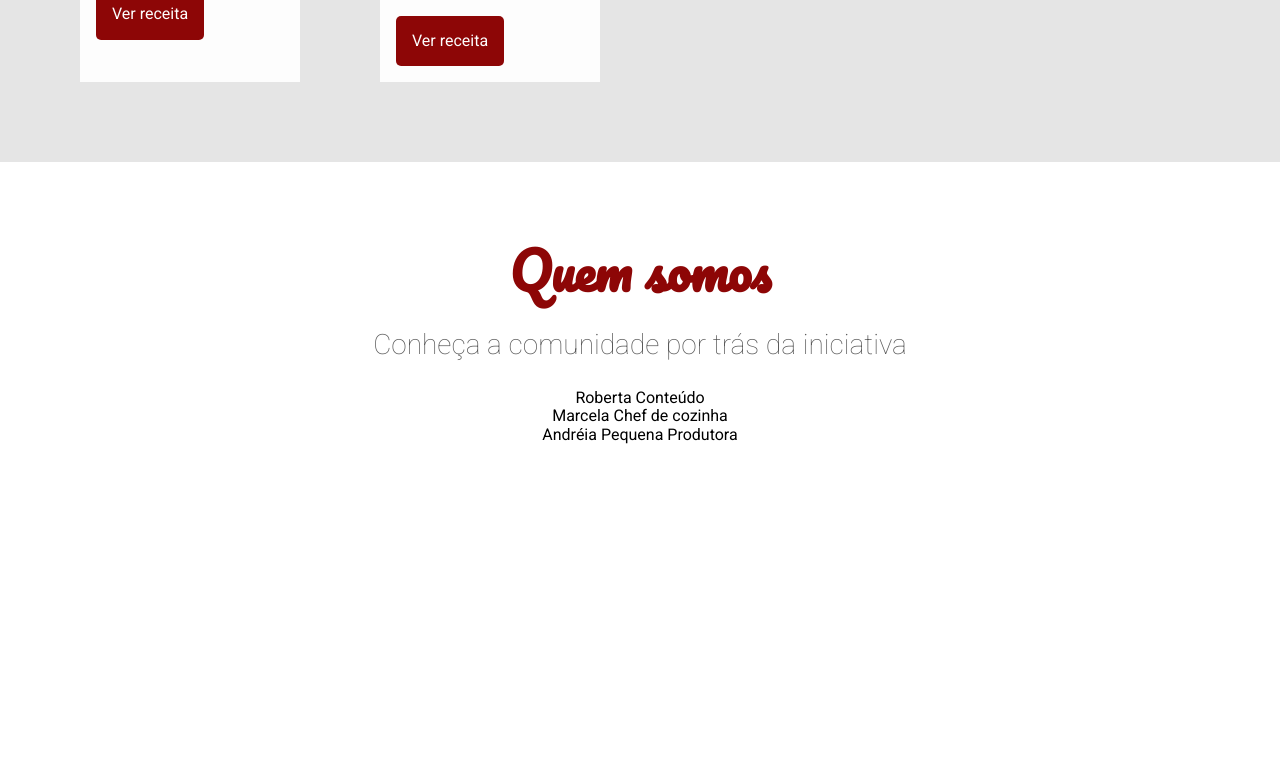
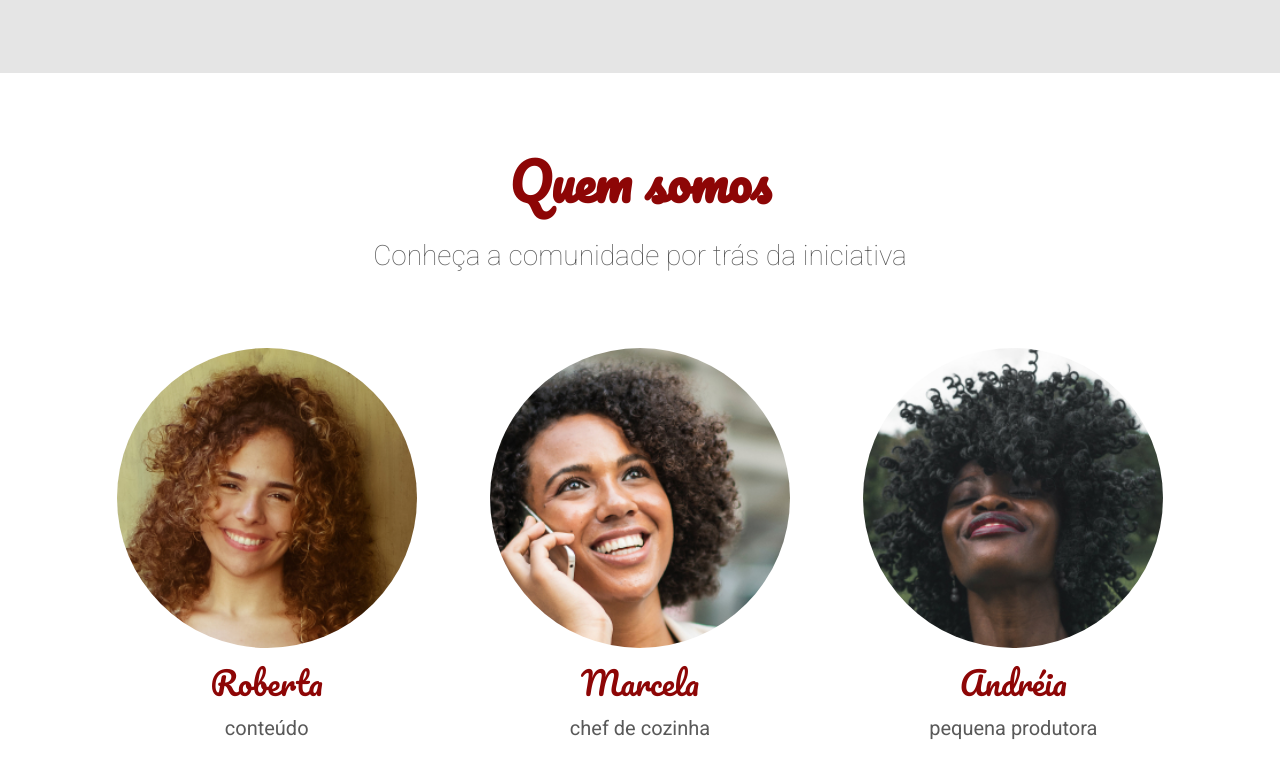
Before and after one commit to TBrZCientista/arquitetura-css-assets, a plain HTML site: page index.html in a window 1280 px wide. Shown: the part 2116-2893 px from the top of the page. Before the commit the page ends 2640 px from the top, so only its background shows below. Drawn offline with Linux system fonts and the light colour scheme.

Commit message:
estilizando pessoas

```diff
--- /dev/null
+++ b/assets/css/pessoa/pessoa-funcao.css
@@ -0,0 +1,5 @@
+.pessoa__funcao {
+    text-transform: lowercase;
+    color: #595959;
+    font-size: 1.25rem;
+}
--- /dev/null
+++ b/assets/css/pessoa/pessoa-imagem.css
@@ -0,0 +1,22 @@
+.pessoa__imagem {
+    height: 300px;
+    background-size: cover;
+    background-position: center;
+    border-radius: 100%;
+    margin: 0 auto;
+    width: 300px;
+    background-repeat: no-repeat;
+}
+
+.pessoa__imagem--roberta {
+    background-image: url('../../img/pessoas/roberta.jpg');
+
+}
+
+.pessoa__imagem--marcela {
+    background-image: url('../../img/pessoas/marcela.jpg');
+}
+
+.pessoa__imagem--andreia {
+    background-image: url('../../img/pessoas/andreia.jpg');
+}
--- /dev/null
+++ b/assets/css/pessoa/pessoa-nome.css
@@ -0,0 +1,6 @@
+.pessoa__nome {
+    margin: 1rem 0;
+    font-family: Pacifico, cursive;
+    color: #8d0606;
+    font-size: 2rem;
+}
--- /dev/null
+++ b/assets/css/pessoa/pessoa.css
@@ -0,0 +1,5 @@
+.pessoa {
+    display: flex;
+    padding-top: 3rem;
+    flex-direction: column;
+}
--- /dev/null
+++ b/assets/css/pessoas.css
@@ -0,0 +1,4 @@
+.pessoas {
+    display: flex;
+    justify-content: space-around;
+}
--- a/assets/css/receitas/receita-conteudo.css
+++ b/assets/css/receitas/receita-conteudo.css
@@ -1,3 +1,3 @@
 .receita__conteudo{
-    padding: 1rem;
+    padding: .5rem;
 }
--- a/index.html
+++ b/index.html
@@ -28,6 +28,11 @@
         <link href="./assets/css/quemSomos/quemSomos.css" rel="stylesheet">
         <link href="./assets/css/quemSomos/quemSomos-titulo.css" rel="stylesheet">
         <link href="./assets/css/quemSomos/quemSomos-descricao.css" rel="stylesheet">
+        <link href="./assets/css/pessoas.css" rel="stylesheet">
+        <link href="./assets/css/pessoa/pessoa.css" rel="stylesheet">
+        <link href="./assets/css/pessoa/pessoa-imagem.css" rel="stylesheet">
+        <link href="./assets/css/pessoa/pessoa-nome.css" rel="stylesheet">
+        <link href="./assets/css/pessoa/pessoa-funcao.css" rel="stylesheet">
     </head>
     <body>
         <header class="cabecalho">
```
Also changed, not shown: assets/css/pessoas/pessoa-funcao.css (deleted), assets/css/pessoas/pessoa-imagem.css (deleted), assets/css/pessoas/pessoa-nome.css (deleted), assets/css/pessoas/pessoa.css (deleted).
